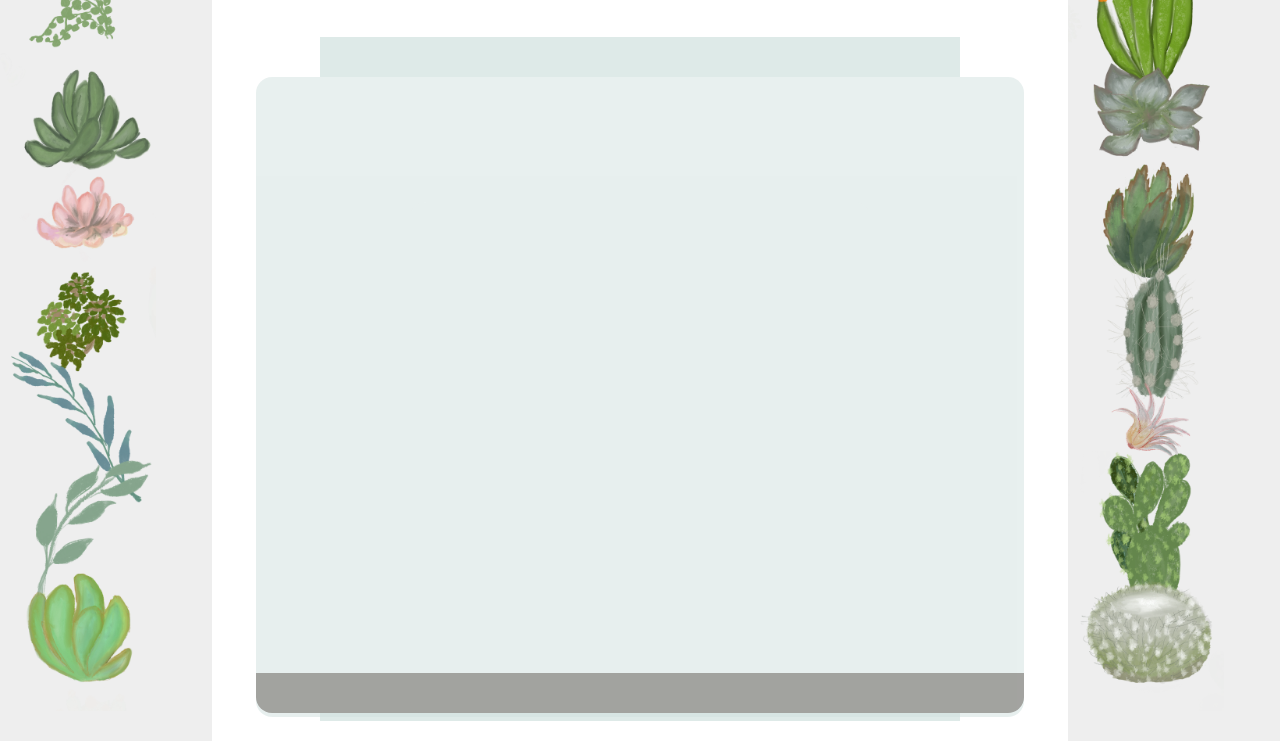
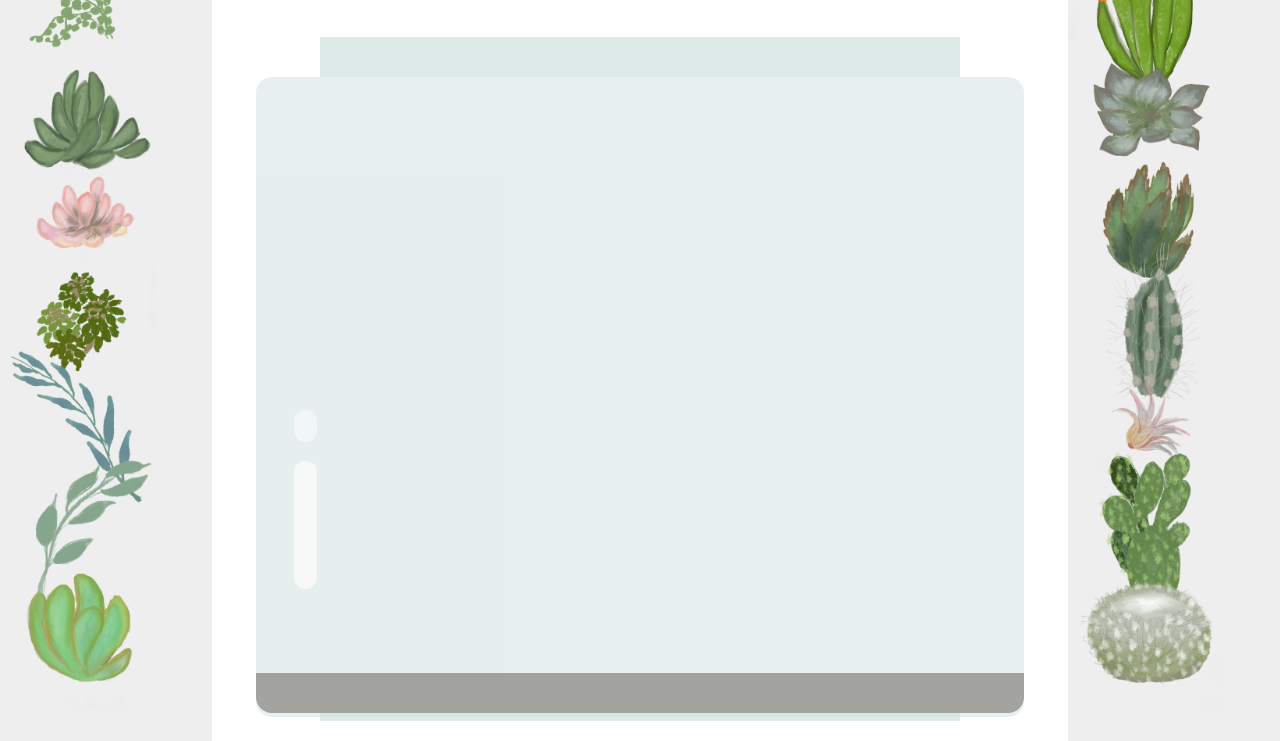
Before and after one commit to kbrown900/Terrarium, a plain HTML site: page index.html in a window 1280 px wide. Shown: the part 79-820 px from the top of the page. Drawn offline with Linux system fonts and the light colour scheme.

Commit message:
modified:   index.html 	modified:   style.css

```diff
--- a/style.css
+++ b/style.css
@@ -85,25 +85,25 @@ body {
 }
 
 .jar-glossy-long{
-    height: 80%;
-    width: 60%;
-    background: #d1e1df;
+    height: 20%;
+    width: 3%;
+    background: #fdfdfd;
     border-radius: 1rem;
     position: absolute;
-    bottom: 0.5%;
-    left: 20%;
-    opacity: 0.5;
+    bottom: 20%;
+    left: 5%;
+    opacity: 0.7;
     z-index: 1;
 }
 
 .jar-glossy-short{
-    height: 80%;
-    width: 60%;
-    background: #d1e1df;
+    height: 5%;
+    width: 3%;
+    background: #fdfdfd;
     border-radius: 1rem;
     position: absolute;
-    bottom: 0.5%;
-    left: 20%;
+    bottom: 43%;
+    left: 5%;
     opacity: 0.5;
     z-index: 1;
 
```
Also changed, not shown: index.html (+1 -0 lines).
